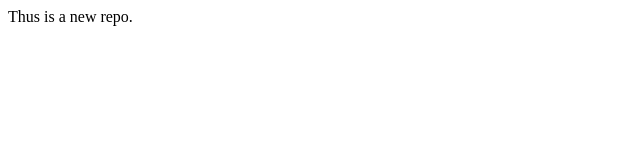
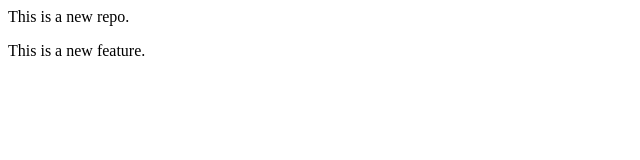
Before and after one commit to saikatmal306-ux/localRepo, a plain HTML site: page index.html in a window 1280 px wide. Shown: the whole page, without its empty margins (0-640 px from the left). Drawn offline with Linux system fonts and the light colour scheme.

Commit message:
New feature added

```diff
--- a/index.html
+++ b/index.html
@@ -1 +1,2 @@
-<p>Thus is a new repo.</p>
+<p>This is a new repo.</p>
+<p>This is a new feature.</p>
```
